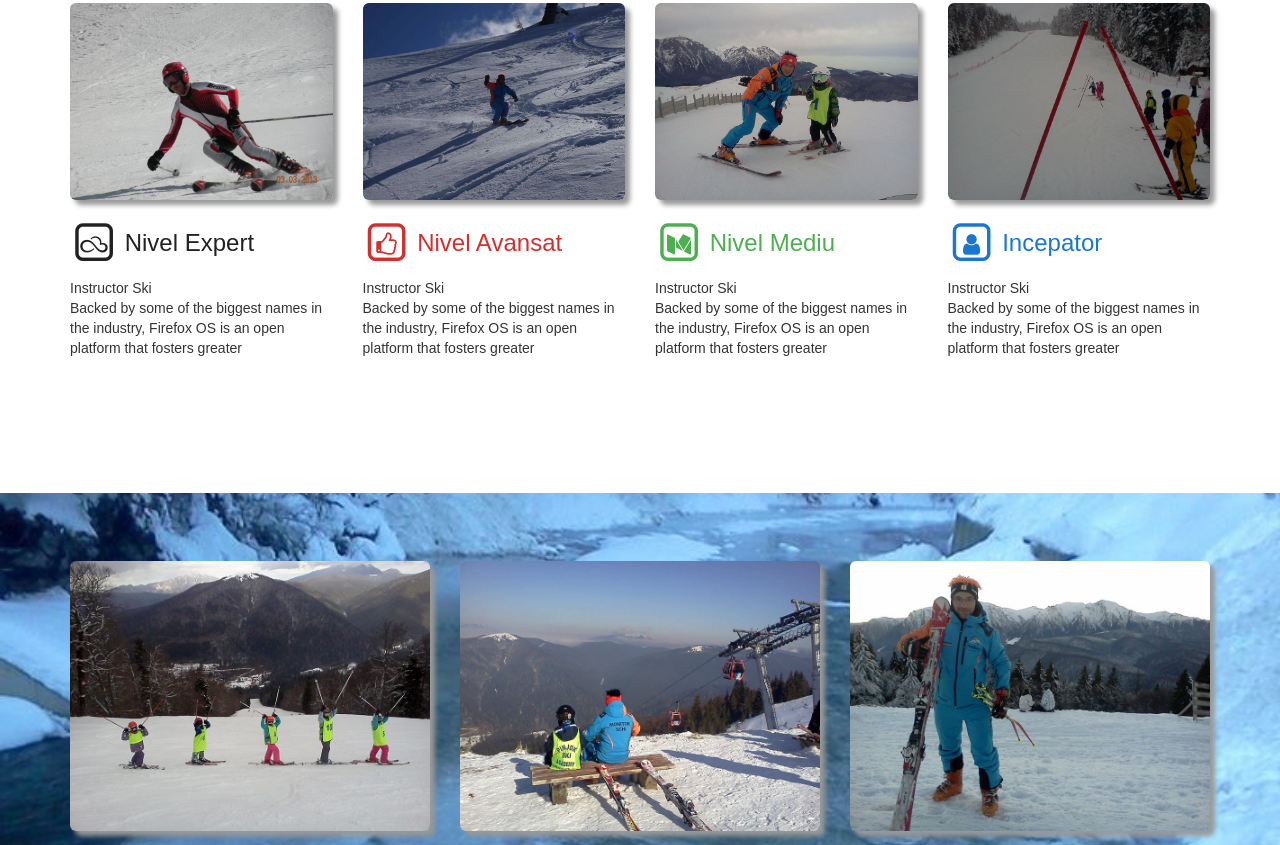
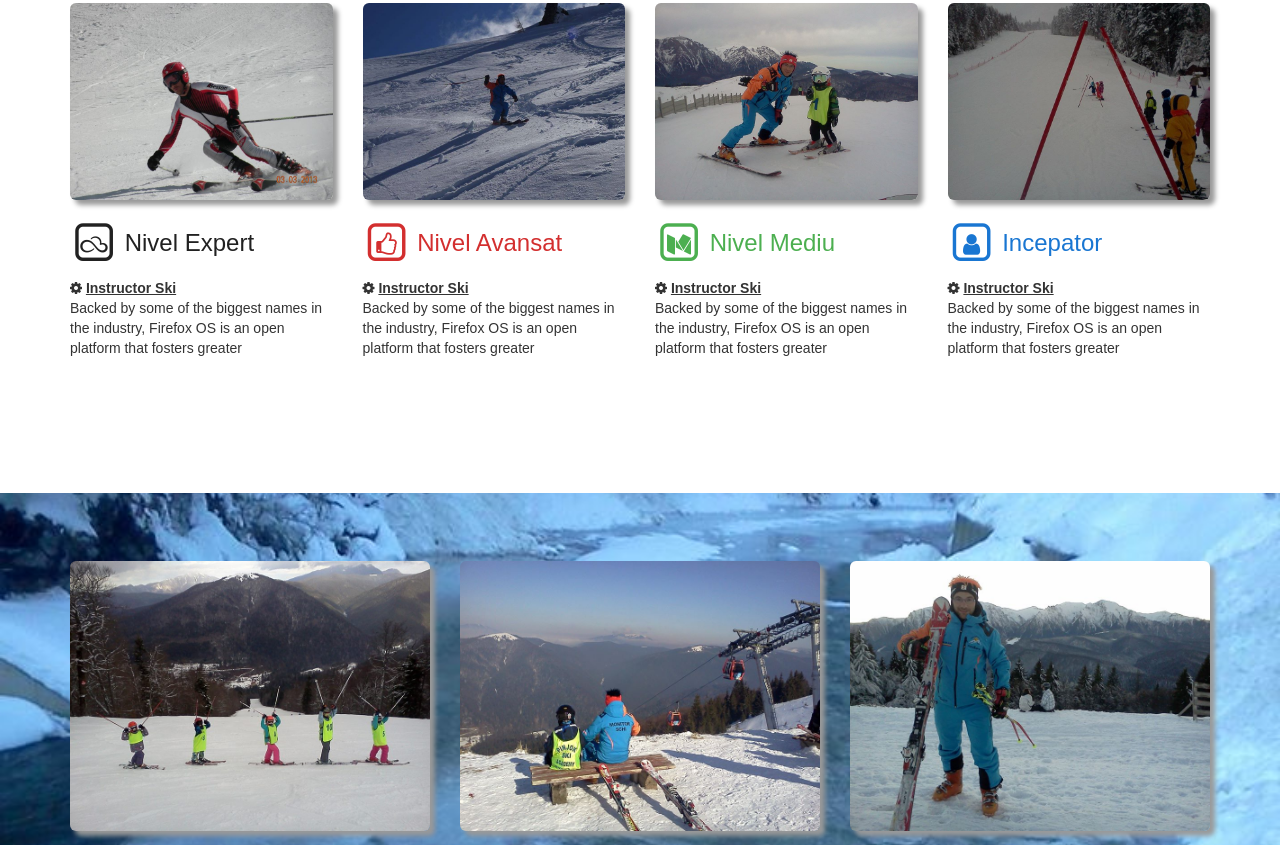
Before and after one commit to andreipinjok/andreipinjok.github.io, a plain HTML site: page index.html in a window 1280 px wide. Shown: the part 6047-6892 px from the top of the page. Drawn offline with nearby package versions, Linux system fonts and the light colour scheme; some packages are replaced by stand-ins of ours; a web font is replaced by a local one.

Commit message:
add icon and style
add icon and change style to Instructor text

```diff
--- a/index.html
+++ b/index.html
@@ -638,7 +638,7 @@
                    </span>
                  Nivel Expert
                  </h3></font>
-                  <span>Instructor Ski</span>
+                  <span><i class="fa fa-gear"></i>&nbsp;<u><b>Instructor Ski</u></b></span>
                 </div>
                 <p>Backed by some of the biggest names in the industry, Firefox OS is an
                   open platform that fosters greater</p>
@@ -656,7 +656,7 @@
                         <i class="fa fa-thumbs-o-up fa-stack-1x" aria-hidden="true"></i>
                     </span>
                   Nivel Avansat</h3></font>
-                  <span>Instructor Ski</span>
+                  <span><i class="fa fa-gear"></i>&nbsp;<u><b>Instructor Ski</u></b></span>
                 </div>
                 <p>Backed by some of the biggest names in the industry, Firefox OS is an
                   open platform that fosters greater</p>
@@ -674,7 +674,7 @@
                         <i class="fa fa-medium fa-stack-1x" aria-hidden="true"></i>
                       </span>
                   Nivel Mediu</h3></font>
-                  <span>Instructor Ski</span>
+                  <span><i class="fa fa-gear"></i>&nbsp;<u><b>Instructor Ski</u></b></span>
                 </div>
                 <p>Backed by some of the biggest names in the industry, Firefox OS is an
                   open platform that fosters greater</p>
@@ -692,7 +692,7 @@
                         <i class="fa fa-user fa-stack-1x" aria-hidden="true"></i>
                     </span>
                   Incepator</h3></font>
-                  <span>Instructor Ski</span>
+                  <span><i class="fa fa-gear"></i>&nbsp;<u><b>Instructor Ski</u></b></span>
                 </div>
                 <p>Backed by some of the biggest names in the industry, Firefox OS is an
                   open platform that fosters greater</p>
```
